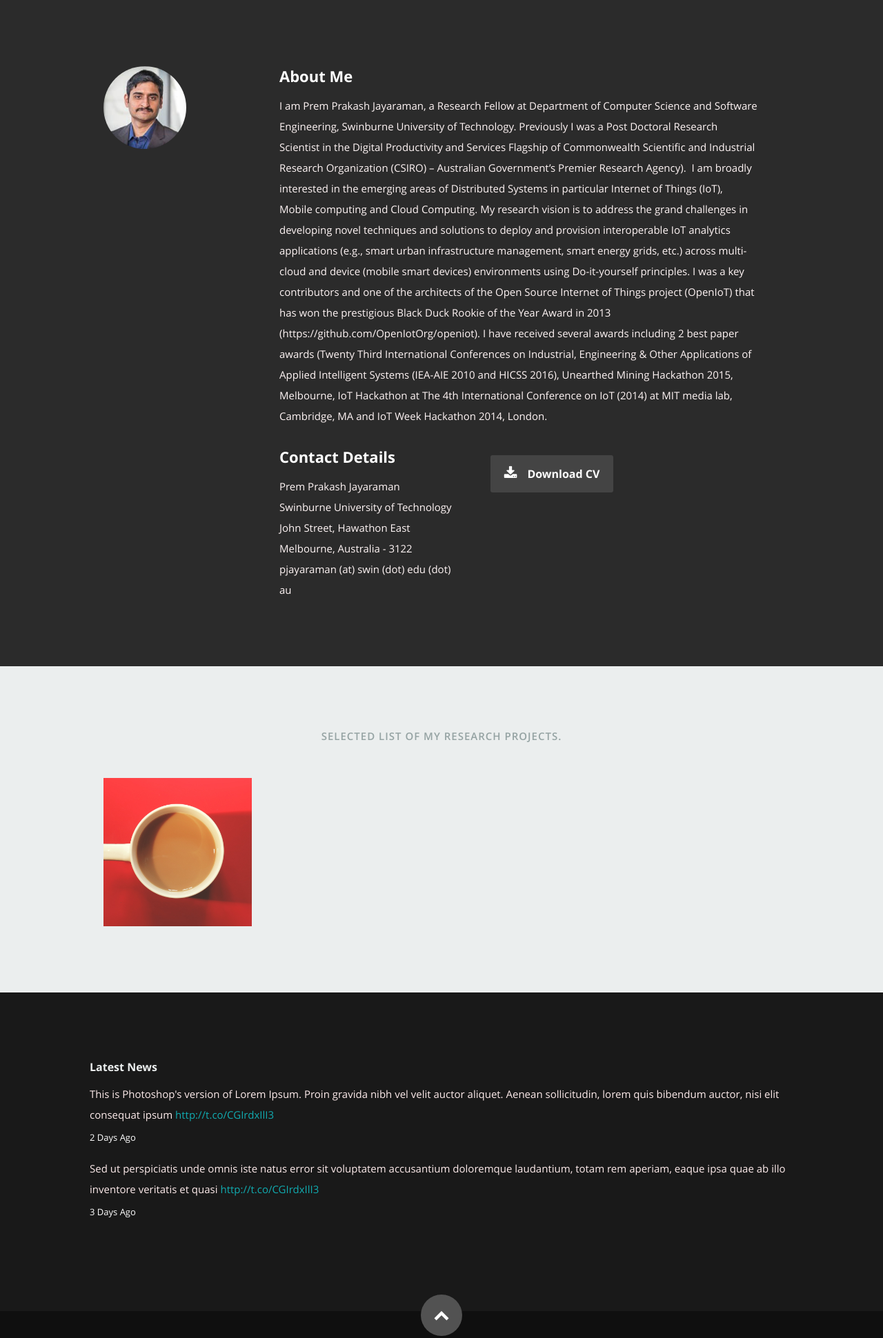
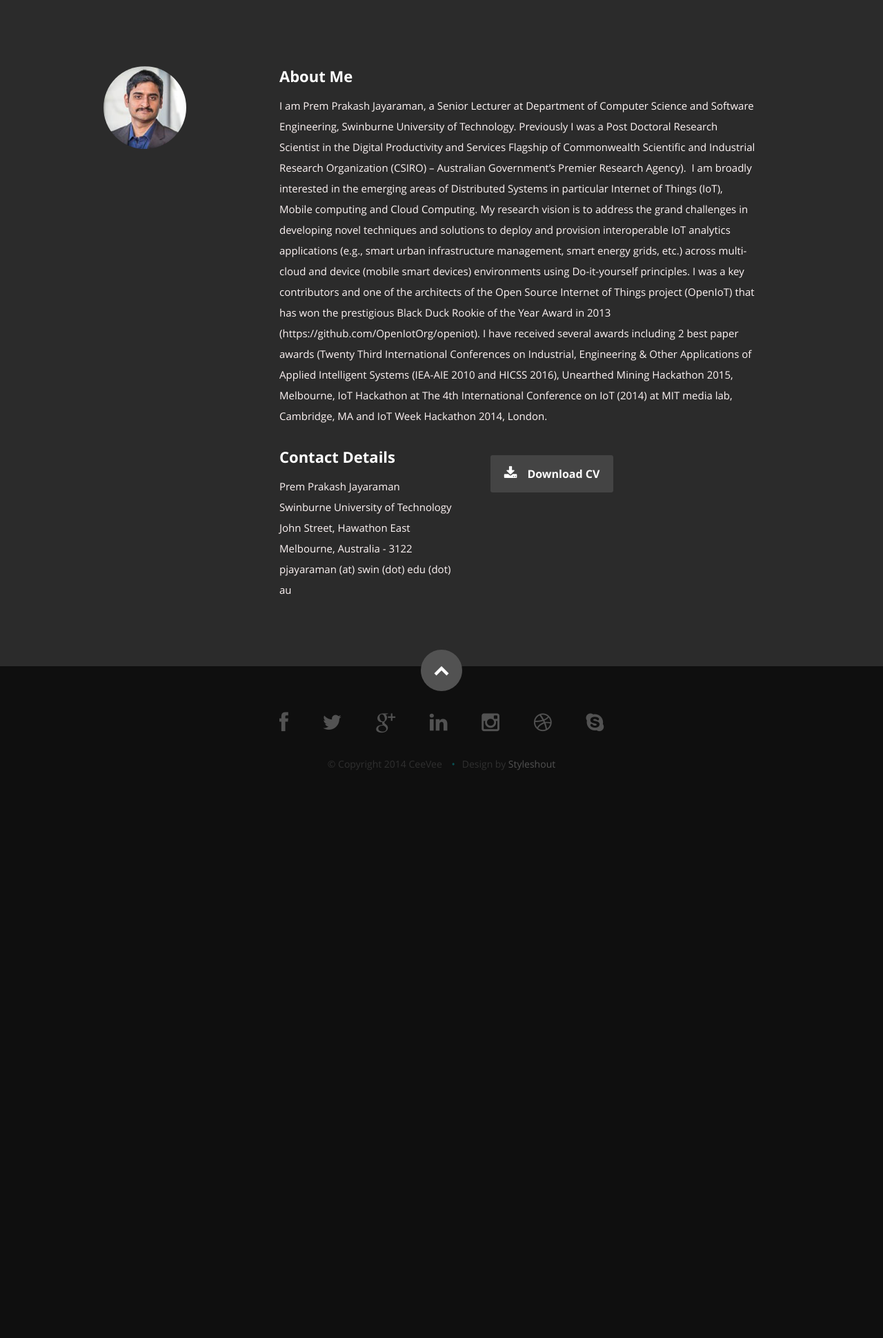
Before and after one commit to premjayaraman/premjayaraman.github.io, a plain HTML site: page index.html in a window 1280 px wide. Shown: the part 800-2740 px from the top of the page at 69% size. After the commit the page ends 1971 px from the top, so only its background shows below. Drawn offline with nearby package versions, Linux system fonts and the light colour scheme; some icons are missing.

Commit message:
title changes

```diff
--- a/index.html
+++ b/index.html
@@ -98,7 +98,7 @@
             <h2>About Me</h2>
 
             <p>
-                    I am Prem Prakash Jayaraman, a Research Fellow at Department of Computer Science and Software Engineering,
+                    I am Prem Prakash Jayaraman, a Senior Lecturer at Department of Computer Science and Software Engineering,
                     Swinburne University of Technology. Previously I was a Post Doctoral Research Scientist in the
                     Digital Productivity and Services Flagship of Commonwealth Scientific and Industrial Research Organization (CSIRO) –
                     Australian Government’s Premier Research Agency).
@@ -186,7 +186,7 @@
 
 
    <!-- Research Section
-   ================================================== -->
+   ==================================================
    <section id="portfolio">
 
       <div class="row">
@@ -194,8 +194,8 @@
          <div class="twelve columns collapsed">
 
             <h1>Selected list of my Research Projects.</h1>
-
-            <!-- portfolio-wrapper -->
+    -->
+            <!-- portfolio-wrapper
             <div id="portfolio-wrapper" class="bgrid-quarters s-bgrid-thirds cf">
 
           	   <div class="columns portfolio-item">
@@ -213,17 +213,20 @@
                      </a>
 
                   </div>
-          		</div>  <!-- item end -->
+            </div>  -->
+                  <!-- item end -->
 
-            </div> <!-- portfolio-wrapper end -->
+           <!--  </div> -->
+           <!-- portfolio-wrapper end -->
 
-         </div> <!-- twelve columns end -->
+         <!-- </div> -->
+         <!-- twelve columns end -->
 
 
          <!-- Modal Popup
 	      --------------------------------------------------------------- -->
 
-         <div id="modal-01" class="popup-modal mfp-hide">
+         <!-- <div id="modal-01" class="popup-modal mfp-hide">
 
 		      <img class="scale-with-grid" src="images/portfolio/modals/m-coffee.jpg" alt="" />
 
@@ -238,19 +241,20 @@
 		         <a class="popup-modal-dismiss">Close</a>
             </div>
 
-	      </div><!-- modal-01 End -->
+          </div> -->
+          <!-- modal-01 End -->
 
 
 
-      </div> <!-- row End -->
+      <!-- </div> --> <!-- row End -->
 
-   </section> <!-- Portfolio Section End-->
+   <!-- </section> --> <!-- Portfolio Section End-->
 
 
 
    <!-- Contact Section
    ================================================== -->
-   <section id="contact">
+   <!-- <section id="contact">
 
          <div class="row">
 
@@ -281,9 +285,9 @@
 		         </div>
 
 
-      </div>
+      </div> -->
 
-   </section> <!-- Contact Section End-->
+   <!-- </section> --> <!-- Contact Section End-->
 
 
    <!-- footer
```
